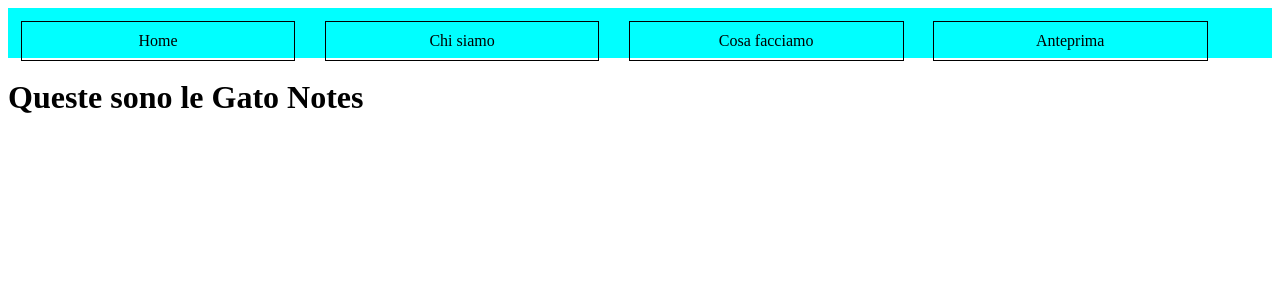
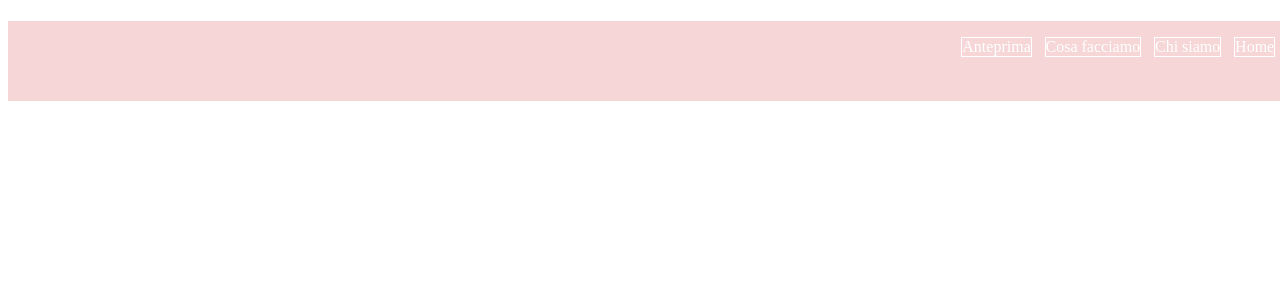
Before and after one commit to ValeriaBrusamonti/NotePadOnline, a PHP site: page /template.html in a window 1280 px wide. Shown: the top 300 px of the page. Run offline with PHP 8.4, Linux system fonts and the light colour scheme.

Commit message:
intro navbar

```diff
--- a/CSS/navbar.css
+++ b/CSS/navbar.css
@@ -1,15 +1,17 @@
-.navbar ul
+.navbar
 {
-    background-color: aqua;
+    background-color:rgb(246, 214, 214);
+    color: rgb(255, 255, 255);
     width: 100%;
-    height: 50px;
+    height: 10%;
+    display: block;
+    position: fixed;
 }
 .navbar ul
 {
     list-style-type: none;
     width: 100%;
     display: block;
-    margin: auto;
     padding:0px;
 }
 .navbar a
@@ -18,20 +20,22 @@
 }
 .navbar li
 {
-    margin:auto;
-    color: black;
+    position: static;
     display: inline-block;
+    float: right;
+    margin-right:1%;
+}
+.navbar li
+{
+    color: rgb(255, 255, 255);
+    border: 1px solid rgb(255, 255, 255);
     text-align: center;
-    width: 20%;
-    margin: 1%;
-    padding:10px;
-    border: 1px solid black;
 }
 .navbar li:hover
 {
-    background-color: black;
+    background-color:rgb(248, 190, 190);
     color: white;
     display: inline-block;
-    padding:10px;
+    padding:5px;
     border: 2px solid white;
 }
```
